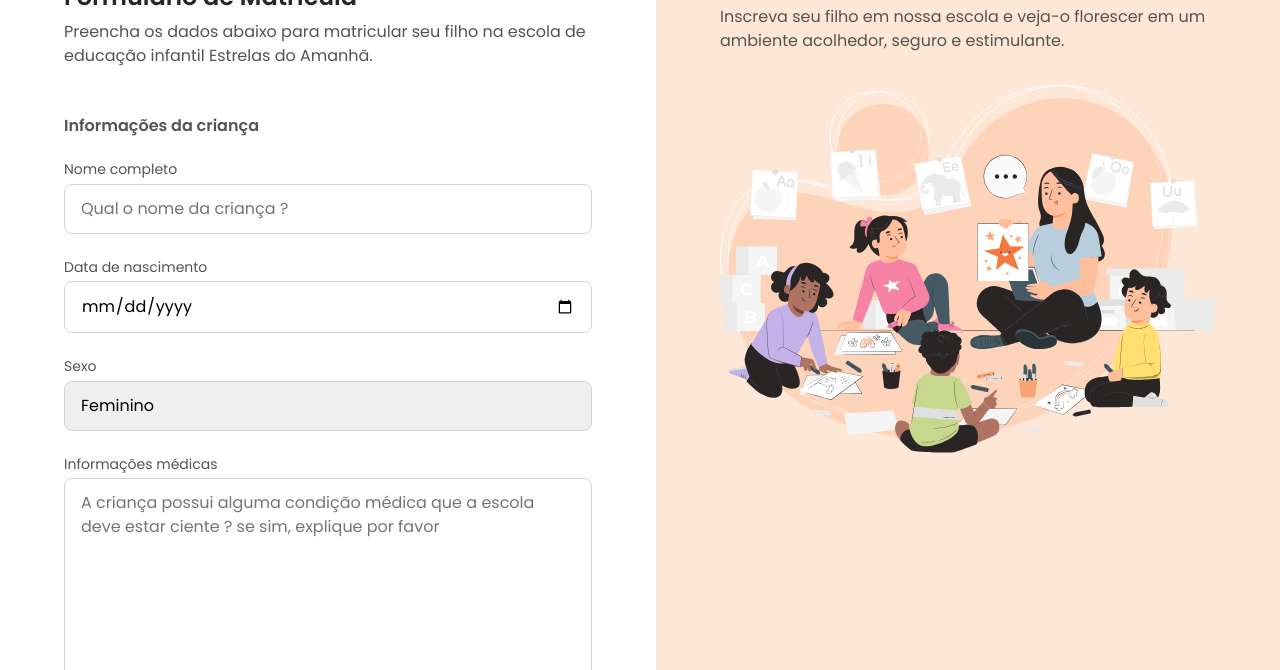
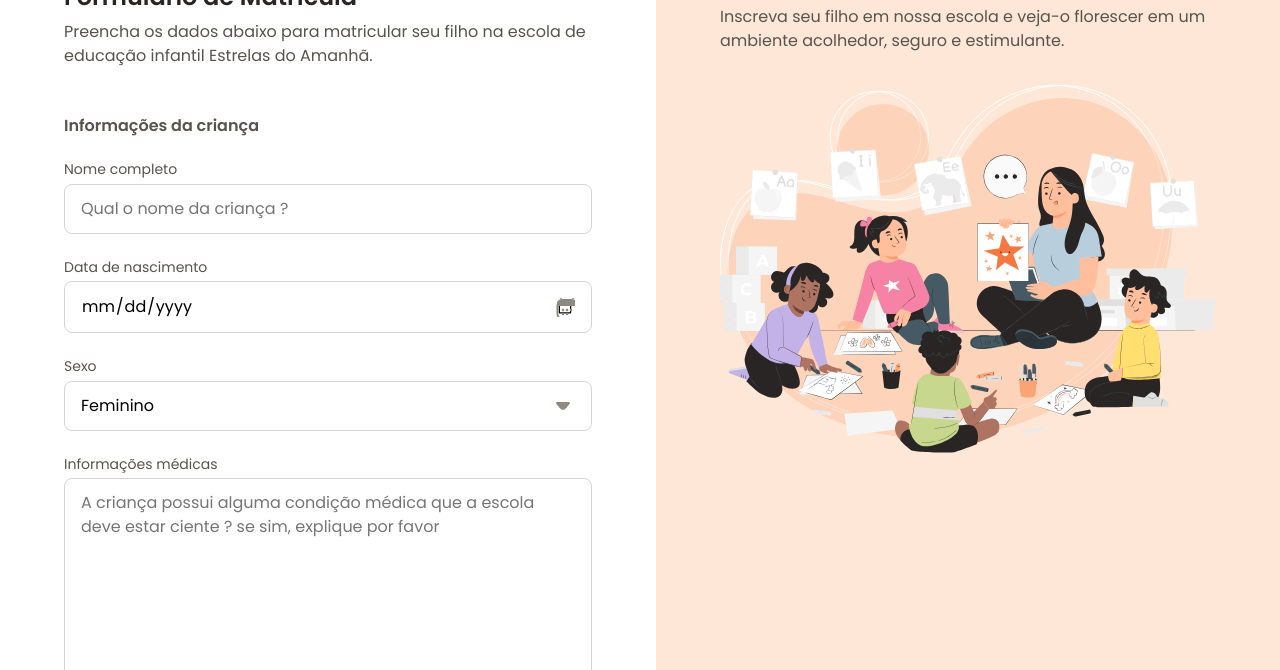
Before and after one commit to Fergod600/projeto-de-matricula, a plain HTML site: page index.html in a window 1280 px wide. Shown: the part 130-800 px from the top of the page. Drawn offline with Linux system fonts and the light colour scheme.

Commit message:
Ajustando input de data e select

```diff
--- a/styles/fields/index.css
+++ b/styles/fields/index.css
@@ -22,3 +22,26 @@ textarea:focus {
     border: .125rem solid var(--stroke-hightlight);
     outline-offset: .1px;
 }
+input[type="date"] {
+    position: relative;
+
+    &&:-webkit-calendar-picker-indicator{
+        opacity: 0;
+
+    }
+    &::before{
+        content: "";
+        position: absolute;
+        background: url(../../assets/icons/calendar-03.svg);
+        right: 1rem;
+        width: 1.25rem;
+        height: 1.25rem;
+        top: 50%;
+        transform: translateY(-50%);
+    }
+}
+select{
+    background: url(../../assets/icons/arrow-down-01.svg)
+    no-repeat calc(100% - 1rem);
+
+}
```
